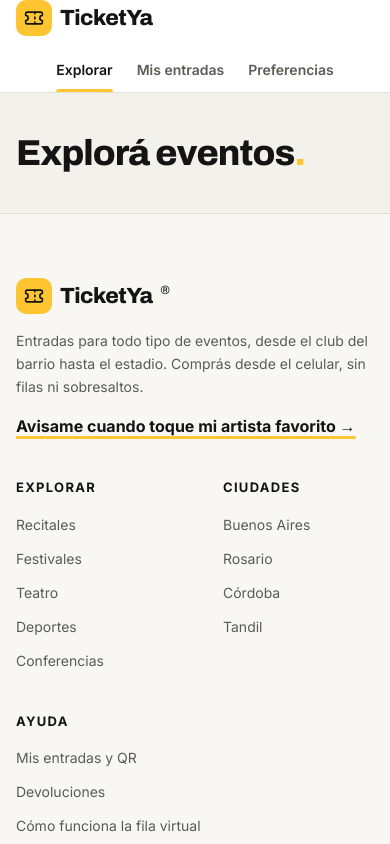
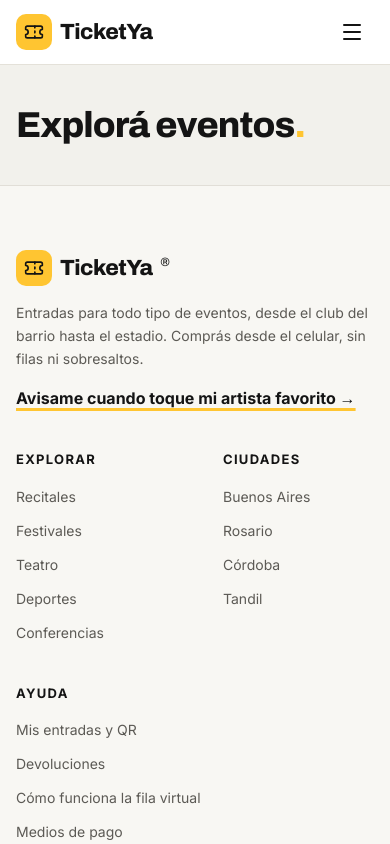
Before and after one commit to joaquinblock/TicketYa-UI, a React (Vite) app: page / in a window 390 px wide. Shown: the top 844 px of the page. Built offline with nearby package versions, Linux system fonts and the light colour scheme.

Commit message:
feat: agrega el menú hamburguesa del header mobile
- en mobile quedan el logo, las acciones y la hamburguesa
- el panel se cierra al navegar o con Escape
- en escritorio sigue la navegación centrada

Related to #7

```diff
--- a/src/shared/components/organisms/Header/Header.tsx
+++ b/src/shared/components/organisms/Header/Header.tsx
@@ -1,15 +1,22 @@
 import type { ReactNode } from 'react'
 import { BrandLogo } from '@/shared/components/atoms/BrandLogo'
 import { MainNav } from './MainNav'
+import { MobileNav } from './MobileNav/MobileNav'
 
-/** `actions` es el lugar de la derecha: login, usuario y notificaciones. */
+/**
+ * Mobile: logo, acciones y hamburguesa. Desde `md`: logo, navegación centrada y acciones.
+ * `actions` es el lugar de las notificaciones y el usuario.
+ */
 export function Header({ actions }: { actions?: ReactNode }) {
   return (
     <header className="sticky top-0 z-20 border-b border-line bg-surface">
-      <div className="mx-auto grid min-h-19 max-w-310 grid-cols-[1fr_auto] items-center gap-3 px-4 md:grid-cols-[1fr_auto_1fr] md:px-7">
+      <div className="mx-auto grid min-h-16 max-w-310 grid-cols-[1fr_auto] items-center gap-3 px-4 md:min-h-19 md:grid-cols-[1fr_auto_1fr] md:px-7">
         <BrandLogo />
         <MainNav />
-        <div className="flex items-center gap-3.5 justify-self-end">{actions}</div>
+        <div className="flex items-center gap-2 justify-self-end md:gap-3.5">
+          {actions}
+          <MobileNav />
+        </div>
       </div>
     </header>
   )
--- a/src/shared/components/organisms/Header/MainNav.tsx
+++ b/src/shared/components/organisms/Header/MainNav.tsx
@@ -1,19 +1,11 @@
 import { NavLink } from 'react-router-dom'
 import { cn } from '@/shared/lib/cn'
-import { ROUTES } from '@/shared/lib/routes'
+import { NAV_ITEMS } from './navItems.constants'
 
-const NAV_ITEMS = [
-  { to: ROUTES.home, label: 'Explorar' },
-  { to: ROUTES.myTickets, label: 'Mis entradas' },
-  { to: ROUTES.preferences, label: 'Preferencias' },
-] as const
-
+/** Navegación de escritorio. En mobile la reemplaza `MobileNav`. */
 export function MainNav() {
   return (
-    <nav
-      aria-label="Principal"
-      className="col-span-full row-start-2 flex min-h-11 justify-center gap-6 self-stretch md:col-span-1 md:col-start-2 md:row-start-1 md:gap-8"
-    >
+    <nav aria-label="Principal" className="hidden gap-8 self-stretch md:col-start-2 md:flex">
       {NAV_ITEMS.map(({ to, label }) => (
         <NavLink
           key={to}
--- /dev/null
+++ b/src/shared/components/organisms/Header/MobileNav/MobileNav.tsx
@@ -0,0 +1,54 @@
+import { Menu, X } from 'lucide-react'
+import { NavLink } from 'react-router-dom'
+import { cn } from '@/shared/lib/cn'
+import { NAV_ITEMS } from '../navItems.constants'
+import { useMobileNav } from './useMobileNav'
+
+const PANEL_ID = 'mobile-nav-panel'
+
+/** Navegación de mobile: botón hamburguesa y panel que se despliega debajo del header. */
+export function MobileNav() {
+  const { isOpen, toggle, close } = useMobileNav()
+
+  return (
+    <div className="md:hidden">
+      <button
+        type="button"
+        aria-expanded={isOpen}
+        aria-controls={PANEL_ID}
+        aria-label={isOpen ? 'Cerrar menú' : 'Abrir menú'}
+        onClick={toggle}
+        className="grid size-11 cursor-pointer place-items-center rounded-full text-ink hover:bg-surface-hover"
+      >
+        {isOpen ? <X aria-hidden className="size-6" /> : <Menu aria-hidden className="size-6" />}
+      </button>
+      {isOpen && (
+        <nav
+          id={PANEL_ID}
+          aria-label="Menú"
+          className="absolute inset-x-0 top-full border-b border-line bg-surface shadow-lg"
+        >
+          <ul className="flex flex-col py-2">
+            {NAV_ITEMS.map(({ to, label }) => (
+              <li key={to}>
+                <NavLink
+                  to={to}
+                  end
+                  onClick={close}
+                  className={({ isActive }) =>
+                    cn(
+                      'flex min-h-12 items-center border-l-4 border-transparent px-4 text-base font-semibold text-muted no-underline hover:text-ink',
+                      isActive && 'border-accent text-ink',
+                    )
+                  }
+                >
+                  {label}
+                </NavLink>
+              </li>
+            ))}
+          </ul>
+        </nav>
+      )}
+    </div>
+  )
+}
--- /dev/null
+++ b/src/shared/components/organisms/Header/MobileNav/useMobileNav.ts
@@ -0,0 +1,29 @@
+import { useEffect, useState } from 'react'
+import { useLocation } from 'react-router-dom'
+
+export function useMobileNav() {
+  const [isOpen, setIsOpen] = useState(false)
+  const { pathname } = useLocation()
+  const [lastPathname, setLastPathname] = useState(pathname)
+
+  // Al cambiar de ruta el menú se cierra (se ajusta durante el render, sin un efecto extra).
+  if (pathname !== lastPathname) {
+    setLastPathname(pathname)
+    setIsOpen(false)
+  }
+
+  useEffect(() => {
+    if (!isOpen) return
+    const closeOnEscape = (event: KeyboardEvent) => {
+      if (event.key === 'Escape') setIsOpen(false)
+    }
+    document.addEventListener('keydown', closeOnEscape)
+    return () => document.removeEventListener('keydown', closeOnEscape)
+  }, [isOpen])
+
+  return {
+    isOpen,
+    toggle: () => setIsOpen((wasOpen) => !wasOpen),
+    close: () => setIsOpen(false),
+  }
+}
--- /dev/null
+++ b/src/shared/components/organisms/Header/navItems.constants.ts
@@ -0,0 +1,7 @@
+import { ROUTES } from '@/shared/lib/routes'
+
+export const NAV_ITEMS = [
+  { to: ROUTES.home, label: 'Explorar' },
+  { to: ROUTES.myTickets, label: 'Mis entradas' },
+  { to: ROUTES.preferences, label: 'Preferencias' },
+] as const
```
Also changed, not shown: 1 other file (tests, documents, lock files or other folders).
